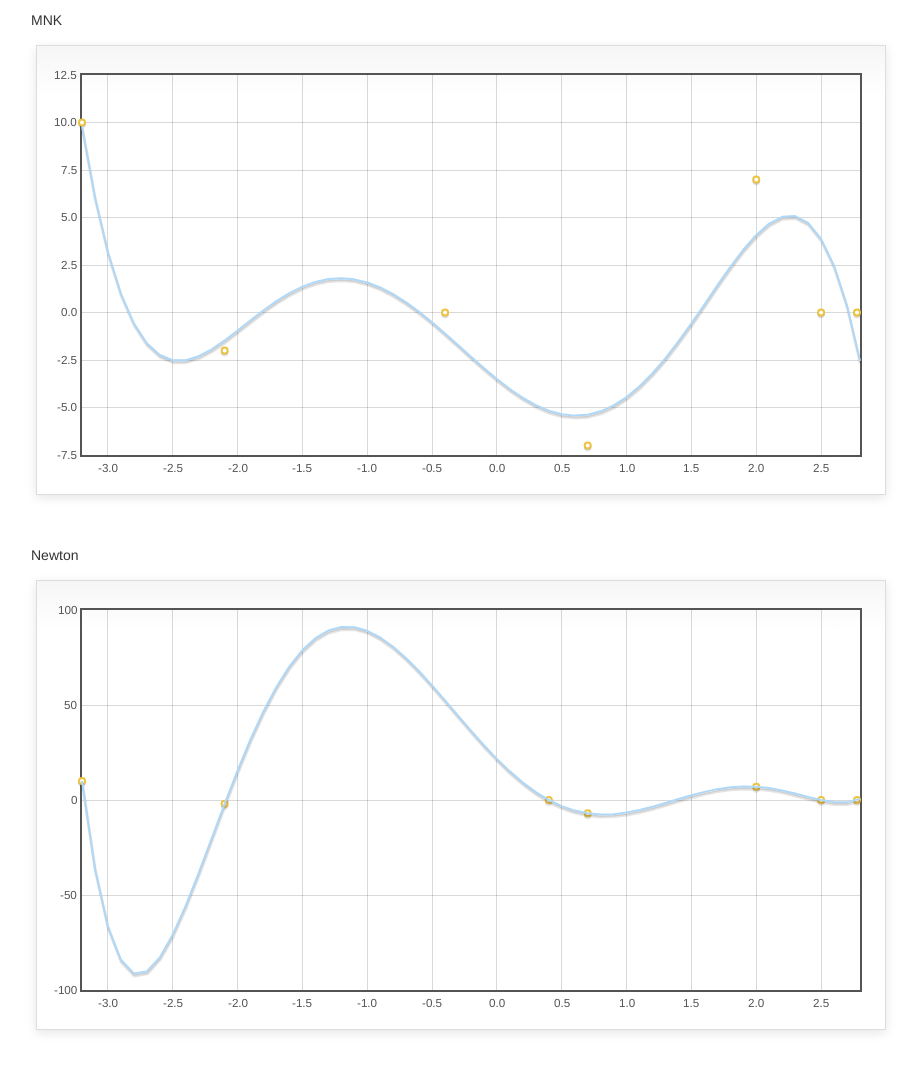
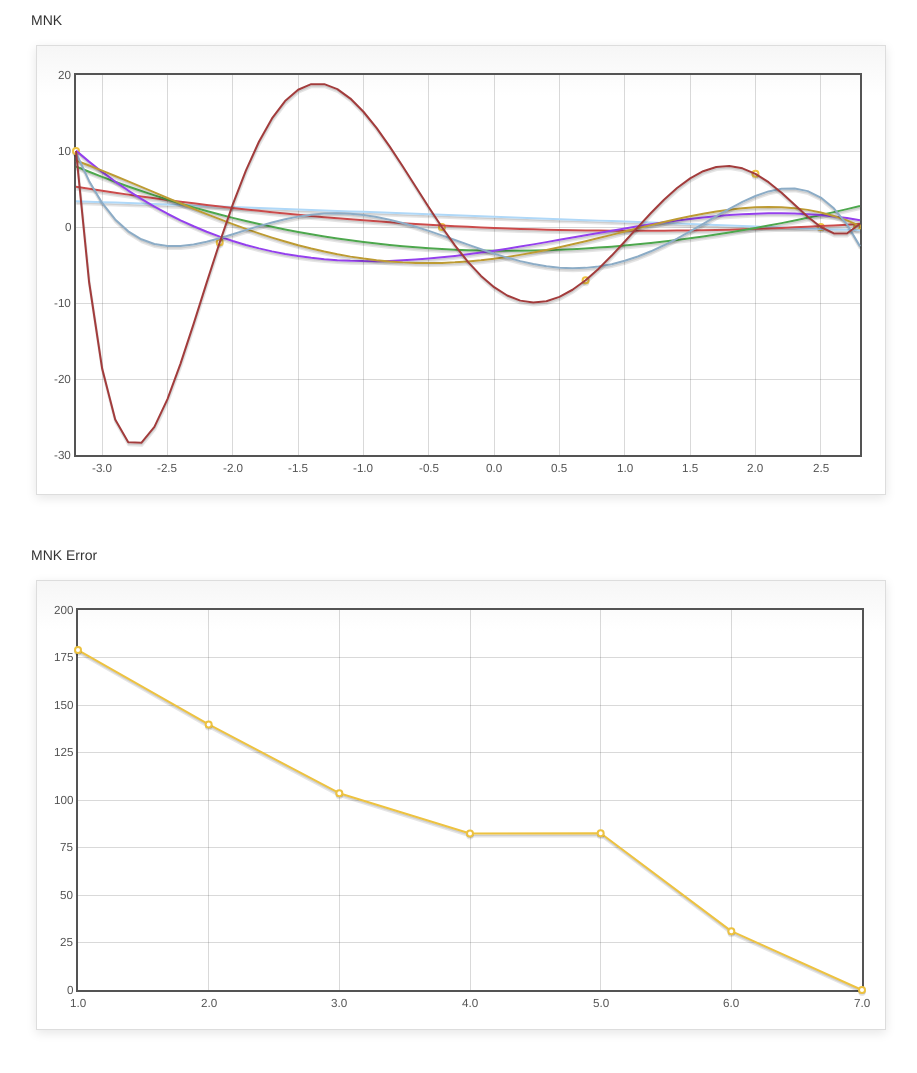
Before and after one commit to skibish/numerical-methods_lr2, a plain HTML site: page index.html in a window 1280 px wide. Shown: the top 1073 px of the page, without its empty margins (179-1096 px from the left). Drawn offline with nearby package versions, Linux system fonts and the light colour scheme.

Commit message:
MNK Error
Implemented MNK Error

```diff
--- a/index.html
+++ b/index.html
@@ -24,6 +24,12 @@ span.superscript {
         MNK
         <div class="demo-container">
             <div id="graph" class="demo-placeholder"></div>
+        </div>
+    </div>
+    <div id="content">
+        MNK Error
+        <div class="demo-container">
+            <div id="errorgraph" class="demo-placeholder"></div>
         </div>
     </div>
     <div id="content">
@@ -62,7 +68,7 @@ span.superscript {
                 }
             });
 
-            for (var nr = 6; nr < 7; nr++) {
+            for (var nr = 1; nr <= 7; nr++) {
                 var polinom = getPolinom(2, nr, 7);
                 var d1 = [];
                 for (var i = -3.2; i <= 2.9; i += 0.1) {
@@ -72,6 +78,33 @@ span.superscript {
             }
 
             $.plot("#graph", d);
+			showMNKGraphError();
+
+        }
+    var showMNKGraphError = function() {
+
+            var d = [];
+
+            var data = [
+                [-3.2, 10],
+                [-2.1, -2],
+                [-0.4, 0],
+                [0.7, -7],
+                [2, 7],
+                [2.5, 0],
+                [2.777, 0]
+				];
+
+            for (var nr = 1; nr <= 7; nr++) {
+                var polinom = getPolinom(2, nr, 7);
+                var d1 = 0;
+                for (var i = 0; i < data.length; i++) {
+					var temp = data[i][1] - getYpoint(polinom, data[i][0]);
+					d1 += temp * temp;
+                }
+                d.push([nr, d1]);
+            }
+            $.plot("#errorgraph", [d], {series: {lines: { show: true }, points: { show: true }},xaxis: {ticks: [1, 2, 3, 4, 5, 6, 7]}});
 
         }
         /**
```
